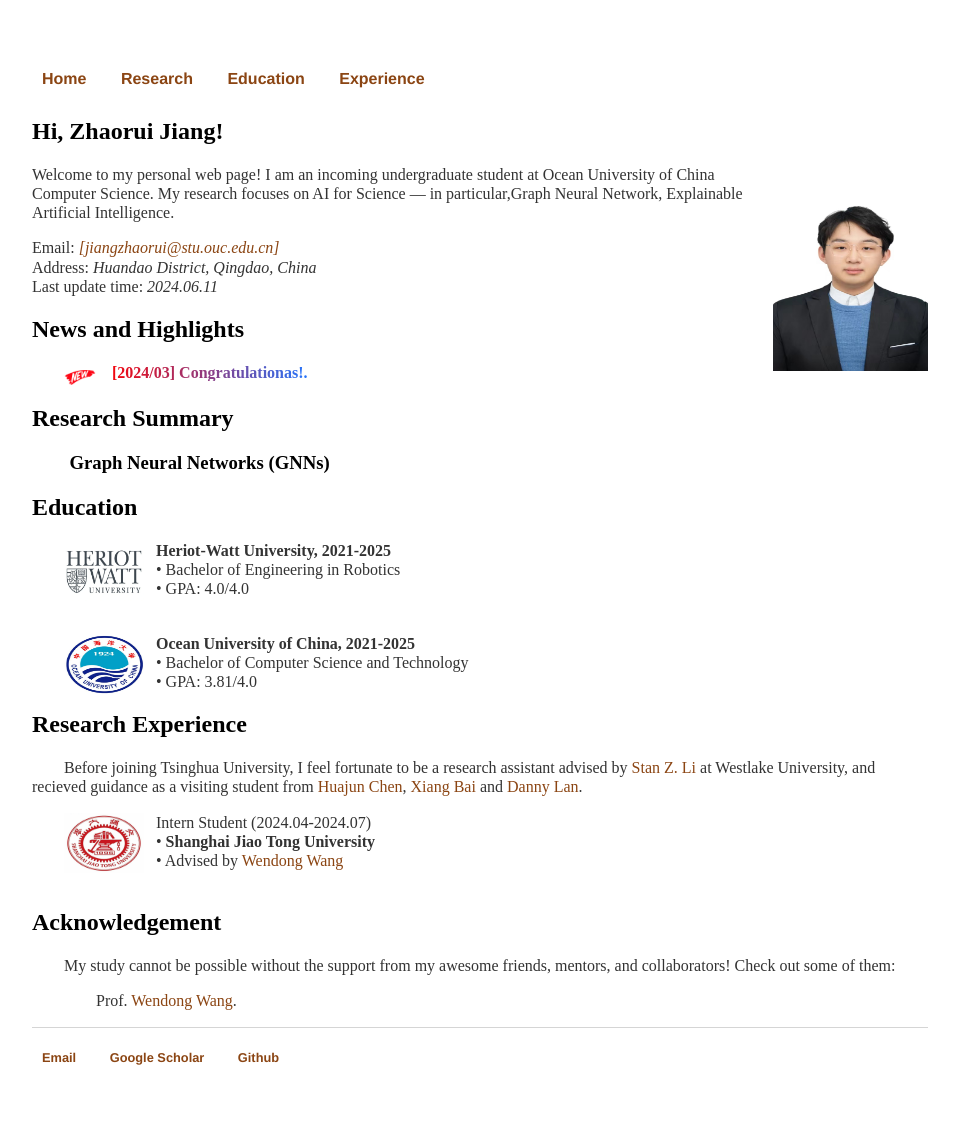
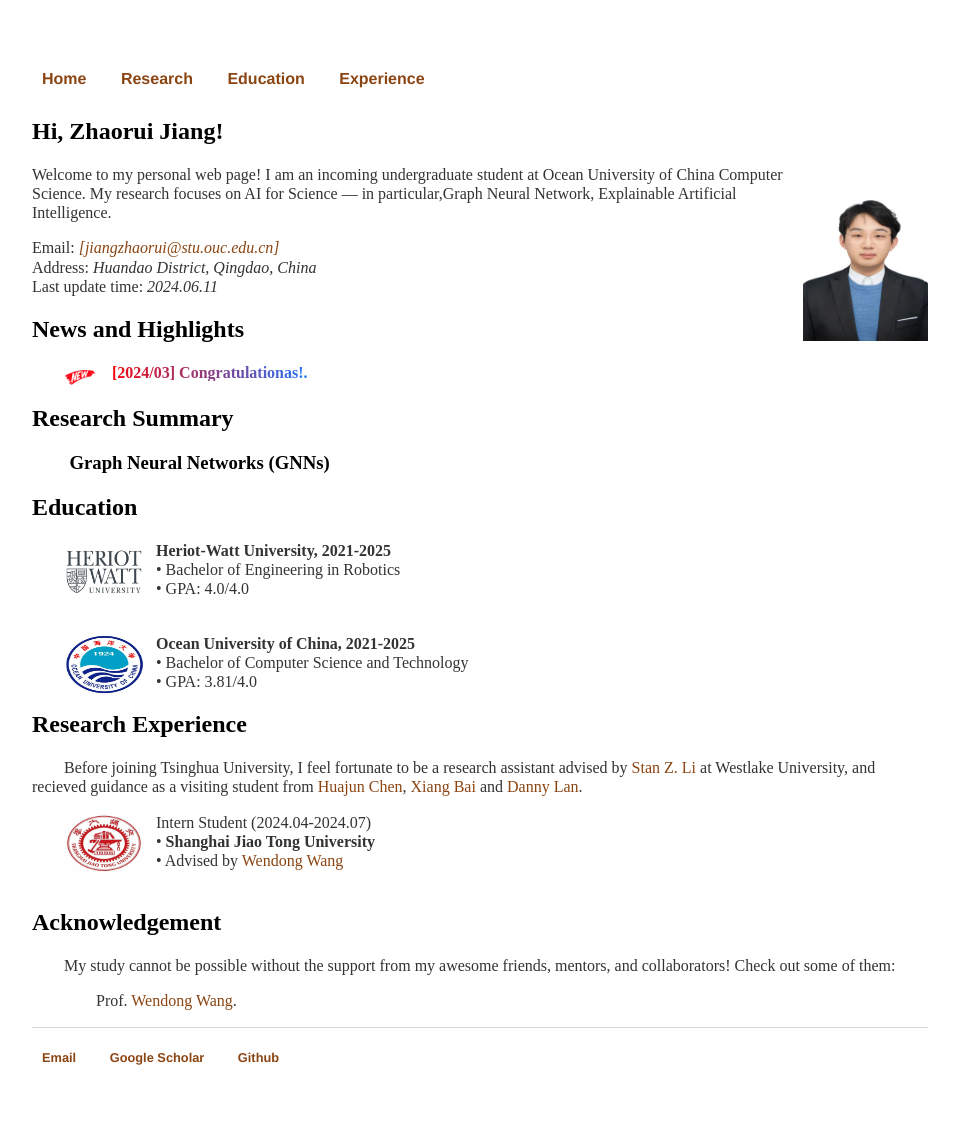
Before and after one commit to zhaorui-bi/zhaorui-bi.github.io, a Jekyll site: the page built from index.html, in a window 1280 px wide. Shown: the whole page, without its empty margins (160-1119 px from the left). Built offline with Jekyll 4.4.1, drawn with Linux system fonts in a browser that asks for light colours.

Commit message:
Update index.html

```diff
--- a/index.html
+++ b/index.html
@@ -4,7 +4,7 @@ title: Zhaorui Jiang
 ---
 <div class="blurb">
 	<h2>Hi, Zhaorui Jiang!</h2>
-	<p><img src="/img/person.jpg" align="right" alt="portrait" width="155" height="206"/>Welcome to my personal web page! I am an incoming undergraduate student at Ocean University of China Computer Science. My research focuses on AI for Science — in particular,Graph Neural Network, Explainable Artificial Intelligence. </p>
+	<p><img src="/img/person.jpg" align="right" alt="portrait" width="125" height="176"/>Welcome to my personal web page! I am an incoming undergraduate student at Ocean University of China Computer Science. My research focuses on AI for Science — in particular,Graph Neural Network, Explainable Artificial Intelligence. </p>
 
 	<p>
 		Email: <em><a href="jiangzhaorui@stu.ouc.edu.cn]">[jiangzhaorui@stu.ouc.edu.cn]</a> </em> <br>
```
